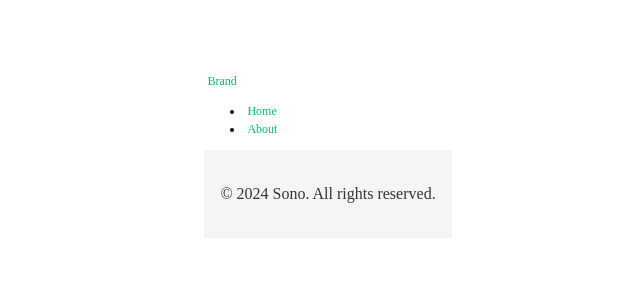
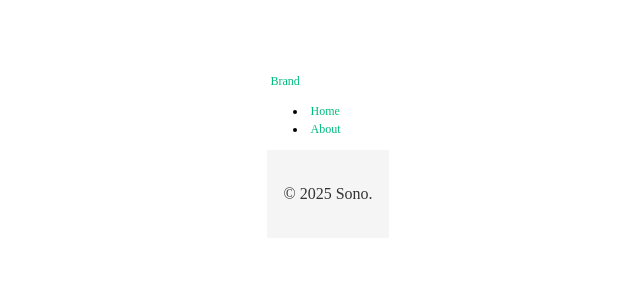
Before and after one commit to hannah2520/SONO, a Vue app in the folder sono/: page / in a window 1280 px wide. Shown: the top 300 px of the page, without its empty margins (312-952 px from the left). Built offline with nearby package versions, Linux system fonts and the light colour scheme.

Commit message:
fix: use dynamic year in SonoFooter

```diff
--- a/sono/src/components/SonoFooter.vue
+++ b/sono/src/components/SonoFooter.vue
@@ -1,13 +1,19 @@
 <!-- our footer component, what you see on the page -->
 <template>
   <footer class="sono-footer">
-    <p>&copy; 2024 Sono. All rights reserved.</p>
+    <p>&copy; {{ year }} Sono.</p>
   </footer>
 </template>
 
 <script>
 export default {
   name: 'SonoFooter'
+  ,
+  data() {
+    return {
+      year: new Date().getFullYear()
+    }
+  }
 }
 </script>
 
```
